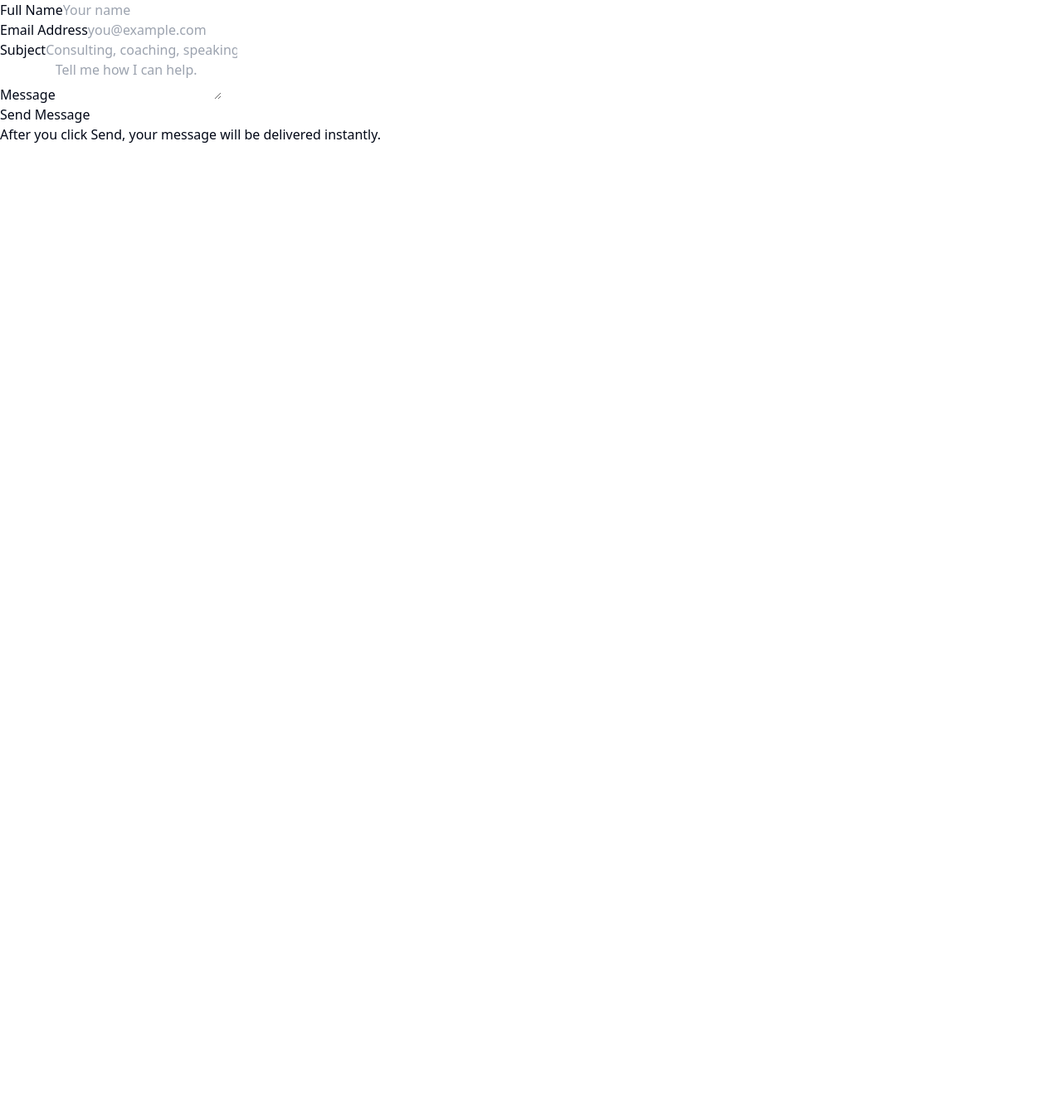
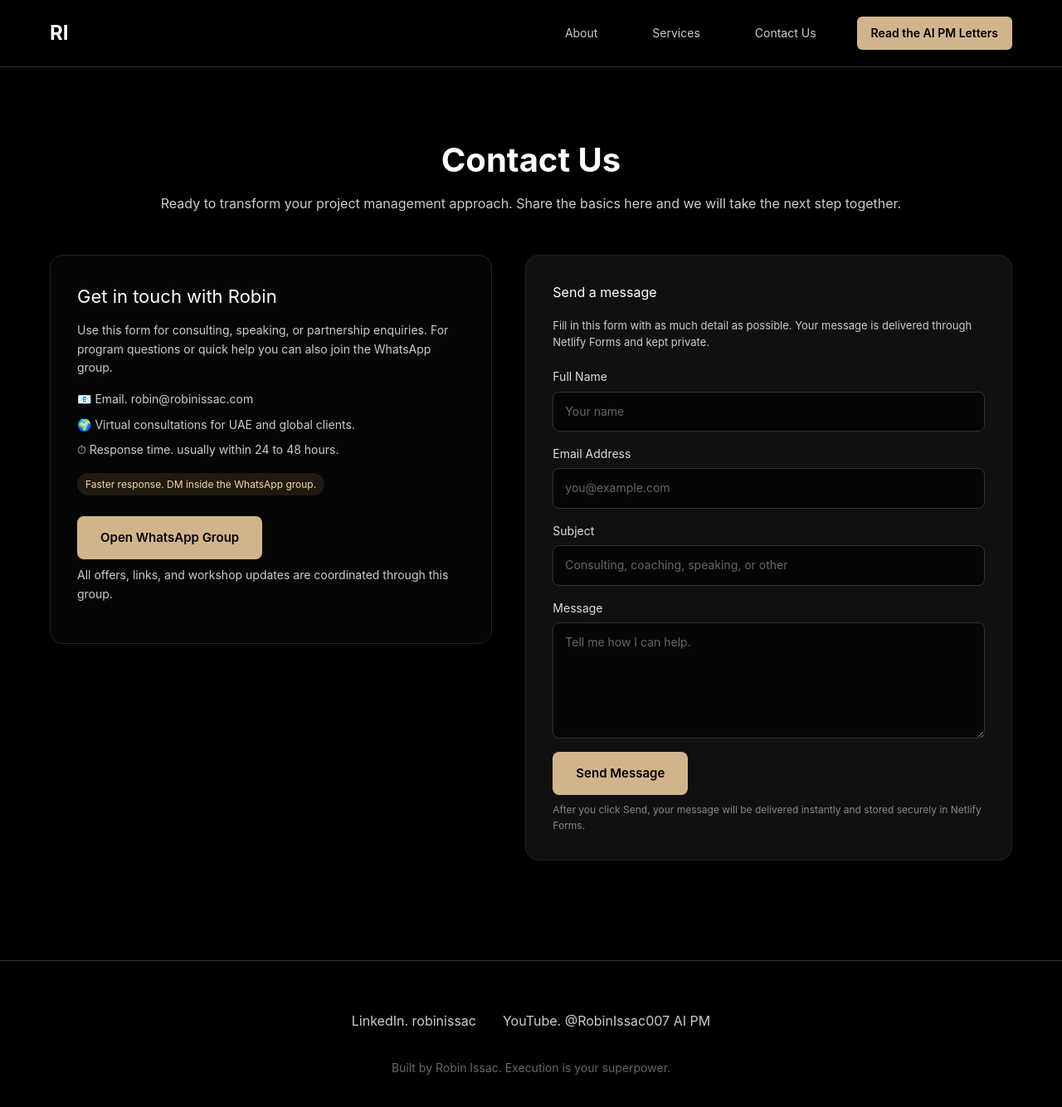
Before and after one commit to robinissac/elite-pm-blueprint-11, a React (Vite) app: page /contact in a window 1280 px wide. Shown: the top 1334 px of the page at 83% size. Before the commit the page ends 800 px from the top, so only its background shows below. Built offline with nearby package versions, Linux system fonts and the light colour scheme.

Commit message:
Update Contact.tsx
style got updated

```diff
--- a/src/pages/Contact.tsx
+++ b/src/pages/Contact.tsx
@@ -1,17 +1,349 @@
- import { useState } from "react";
+ import React, { useState, FormEvent } from "react";
+import { Link } from "react-router-dom";
+
+const WHATSAPP_LINK = "https://chat.whatsapp.com/BVUSqeP38TeLholBLRrkY1";
 
 const Contact = () => {
   const [submitted, setSubmitted] = useState(false);
 
-  const handleSubmit = (e) => {
-    // allow Netlify to capture the form
-    // but also show thank you state after POST
+  const handleSubmit = (e: FormEvent<HTMLFormElement>) => {
+    // do NOT prevent default, so Netlify still receives the POST
     setSubmitted(true);
   };
 
   return (
-    <>
+    <div className="min-h-screen">
+      <style>{`
+        * {
+          box-sizing: border-box;
+        }
+
+        body {
+          font-family: 'Inter', -apple-system, BlinkMacSystemFont, 'Segoe UI', Roboto, sans-serif;
+          background-color: #000;
+          color: #fff;
+          line-height: 1.6;
+        }
+
+        .container {
+          max-width: 1200px;
+          margin: 0 auto;
+          padding: 0 20px;
+        }
+
+        .header {
+          padding: 20px 0;
+          border-bottom: 1px solid #333;
+        }
+
+        .header-content {
+          display: flex;
+          justify-content: space-between;
+          align-items: center;
+        }
+
+        .logo {
+          font-size: 24px;
+          font-weight: 700;
+          color: #fff;
+          text-decoration: none;
+        }
+
+        .nav-menu {
+          display: flex;
+          gap: 32px;
+          align-items: center;
+        }
+
+        .nav-link {
+          color: #ccc;
+          text-decoration: none;
+          font-size: 14px;
+          padding: 8px 16px;
+          border-radius: 6px;
+          transition: all 0.3s ease;
+          border: 1px solid transparent;
+        }
+
+        .nav-link:hover {
+          color: #fff;
+          background: #111;
+          border-color: #333;
+        }
+
+        .nav-link.primary {
+          background: #D2B48C;
+          color: #000;
+          font-weight: 600;
+        }
+
+        .nav-link.primary:hover {
+          background: #C19A6B;
+          border-color: #C19A6B;
+        }
+
+        .page-section {
+          padding: 80px 0;
+        }
+
+        .page-title {
+          text-align: center;
+          font-size: clamp(28px, 4vw, 40px);
+          font-weight: 700;
+          margin-bottom: 8px;
+        }
+
+        .page-subtitle {
+          text-align: center;
+          color: #ccc;
+          font-size: 16px;
+          margin-bottom: 48px;
+        }
+
+        .contact-grid {
+          display: grid;
+          grid-template-columns: minmax(0, 1fr) minmax(0, 1.1fr);
+          gap: 40px;
+          align-items: flex-start;
+        }
+
+        .contact-panel {
+          background: #050505;
+          padding: 32px;
+          border-radius: 16px;
+          border: 1px solid #222;
+        }
+
+        .contact-panel h3 {
+          font-size: 22px;
+          margin-bottom: 12px;
+        }
+
+        .contact-panel p {
+          color: #ccc;
+          font-size: 14px;
+          margin-bottom: 16px;
+        }
+
+        .contact-list {
+          list-style: none;
+          padding-left: 0;
+          margin-top: 8px;
+          color: #ccc;
+          font-size: 14px;
+        }
+
+        .contact-list li {
+          margin-bottom: 8px;
+        }
+
+        .contact-tag {
+          display: inline-block;
+          padding: 4px 10px;
+          border-radius: 999px;
+          background: #201910;
+          color: #f5d7a1;
+          font-size: 12px;
+          margin-top: 8px;
+        }
+
+        .form-card,
+        .thankyou-card {
+          background: #101010;
+          padding: 32px;
+          border-radius: 16px;
+          border: 1px solid #222;
+        }
+
+        .form-row {
+          display: flex;
+          flex-direction: column;
+          gap: 6px;
+          margin-bottom: 16px;
+        }
+
+        .form-label {
+          font-size: 14px;
+          color: #ddd;
+        }
+
+        .form-input,
+        .form-textarea {
+          width: 100%;
+          padding: 12px 14px;
+          border-radius: 8px;
+          border: 1px solid #333;
+          background: #050505;
+          color: #fff;
+          font-size: 14px;
+        }
+
+        .form-input::placeholder,
+        .form-textarea::placeholder {
+          color: #666;
+        }
+
+        .form-textarea {
+          min-height: 140px;
+          resize: vertical;
+        }
+
+        .cta-button {
+          background: #D2B48C;
+          color: #000;
+          padding: 14px 28px;
+          border: none;
+          border-radius: 8px;
+          font-size: 15px;
+          font-weight: 600;
+          cursor: pointer;
+          transition: all 0.3s ease;
+          text-decoration: none;
+          display: inline-block;
+          text-align: center;
+        }
+
+        .cta-button:hover {
+          background: #C19A6B;
+          transform: translateY(-1px);
+        }
+
+        .helper-note {
+          font-size: 12px;
+          color: #888;
+          margin-top: 8px;
+        }
+
+        .footer {
+          padding: 60px 0 40px;
+          border-top: 1px solid #333;
+          text-align: center;
+          margin-top: 40px;
+        }
+
+        .social-links {
+          display: flex;
+          justify-content: center;
+          gap: 32px;
+          margin-bottom: 32px;
+        }
+
+        .social-link {
+          color: #ccc;
+          text-decoration: none;
+          font-size: 16px;
+          transition: color 0.3s ease;
+        }
+
+        .social-link:hover {
+          color: #D2B48C;
+        }
+
+        .footer-text {
+          color: #666;
+          font-size: 14px;
+        }
+
+        @media (max-width: 900px) {
+          .contact-grid {
+            grid-template-columns: 1fr;
+          }
+
+          .page-section {
+            padding: 60px 0;
+          }
+        }
+
+        @media (max-width: 768px) {
+          .header-content {
+            flex-direction: column;
+            gap: 16px;
+          }
+
+          .social-links {
+            flex-direction: column;
+            gap: 16px;
+          }
+        }
+      `}</style>
+
+      {/* Header */}
+      <header className="header">
+        <div className="container">
+          <div className="header-content">
+            <Link to="/" className="logo">
+              RI
+            </Link>
+            <nav className="nav-menu">
+              <Link to="/about" className="nav-link">
+                About
+              </Link>
+              <Link to="/services" className="nav-link">
+                Services
+              </Link>
+              <Link to="/contact" className="nav-link">
+                Contact Us
+              </Link>
+              <Link to="/ai-pm-letters" className="nav-link primary">
+                Read the AI PM Letters
+              </Link>
+            </nav>
+          </div>
+        </div>
+      </header>
+
+      {/* Contact section */}
+      <section className="page-section">
+        <div className="container">
+          <h1 className="page-title">Contact Us</h1>
+          <p className="page-subtitle">
+            Ready to transform your project management approach. Share the basics here and we will take the next step together.
+          </p>
+
+          <div className="contact-grid">
+            {/* Left info panel */}
+            <div className="contact-panel">
+              <h3>Get in touch with Robin</h3>
+              <p>
+                Use this form for consulting, speaking, or partnership enquiries. For program questions or quick help you can also join the WhatsApp group.
+              </p>
+              <ul className="contact-list">
+                <li>📧 Email. robin@robinissac.com</li>
+                <li>🌍 Virtual consultations for UAE and global clients.</li>
+                <li>⏱ Response time. usually within 24 to 48 hours.</li>
+              </ul>
+              <span className="contact-tag">
+                Faster response. DM inside the WhatsApp group.
+              </span>
+              <br />
+              <br />
+              <a
+                href={WHATSAPP_LINK}
+                target="_blank"
+                rel="noopener noreferrer"
+                className="cta-button"
+              >
+                Open WhatsApp Group
+              </a>
+              <p className="helper-note">
+                All offers, links, and workshop updates are coordinated through this group.
+              </p>
+            </div>
+
+            {/* Right side: form or thank you */}
             {!submitted ? (
+              <div className="form-card">
+                <h3 style={{ marginBottom: "16px" }}>Send a message</h3>
+                <p
+                  style={{
+                    color: "#ccc",
+                    fontSize: "13px",
+                    marginBottom: "20px",
+                  }}
+                >
+                  Fill in this form with as much detail as possible. Your message is delivered through Netlify Forms and kept private.
+                </p>
+
                 <form
                   name="contact"
                   method="POST"
@@ -19,10 +351,10 @@ const Contact = () => {
                   data-netlify-honeypot="bot-field"
                   onSubmit={handleSubmit}
                 >
-          {/* Required hidden input */}
+                  {/* required hidden input */}
                   <input type="hidden" name="form-name" value="contact" />
 
-          {/* Netlify honeypot */}
+                  {/* honeypot */}
                   <p style={{ display: "none" }}>
                     <label>
                       Do not fill this: <input name="bot-field" />
@@ -77,45 +409,33 @@ const Contact = () => {
                   </button>
 
                   <p className="helper-note">
-            After you click Send, your message will be delivered instantly.
+                    After you click Send, your message will be delivered instantly and stored securely in Netlify Forms.
                   </p>
                 </form>
+              </div>
             ) : (
-        <div
-          style={{
-            background: "#101010",
-            border: "1px solid #222",
-            borderRadius: "16px",
-            padding: "40px",
-            marginTop: "20px",
-            textAlign: "center",
-          }}
-        >
+              <div className="thankyou-card">
                 <h2
                   style={{
                     fontSize: "28px",
                     marginBottom: "12px",
-              fontWeight: "700",
+                    fontWeight: 700,
                   }}
                 >
-            Thank You for Reaching Out
+                  Thank you for reaching out
                 </h2>
-
                 <p
                   style={{
                     color: "#ccc",
                     fontSize: "16px",
                     marginBottom: "20px",
-              lineHeight: "1.7",
+                    lineHeight: 1.7,
                   }}
                 >
-            Your message has been received. You will receive a response within
-            24 to 48 hours. For faster communication or workshop updates, feel
-            free to join the WhatsApp group.
+                  Your message has been received. You will receive a response within 24 to 48 hours. For faster communication or workshop updates, you can also connect with me directly in the WhatsApp group.
                 </p>
-
                 <a
-            href="https://chat.whatsapp.com/BVUSqeP38TeLholBLRrkY1"
+                  href={WHATSAPP_LINK}
                   target="_blank"
                   rel="noopener noreferrer"
                   className="cta-button"
@@ -124,7 +444,37 @@ const Contact = () => {
                 </a>
               </div>
             )}
-    </>
+          </div>
+        </div>
+      </section>
+
+      {/* Footer */}
+      <footer className="footer">
+        <div className="container">
+          <div className="social-links">
+            <a
+              href="https://linkedin.com/in/robinissac"
+              target="_blank"
+              rel="noopener noreferrer"
+              className="social-link"
+            >
+              LinkedIn. robinissac
+            </a>
+            <a
+              href="https://youtube.com/@RobinIssac007-AI-PM"
+              target="_blank"
+              rel="noopener noreferrer"
+              className="social-link"
+            >
+              YouTube. @RobinIssac007 AI PM
+            </a>
+          </div>
+          <p className="footer-text">
+            Built by Robin Issac. Execution is your superpower.
+          </p>
+        </div>
+      </footer>
+    </div>
   );
 };
 
```
Lines whose indentation alone changed are shown as unchanged.
